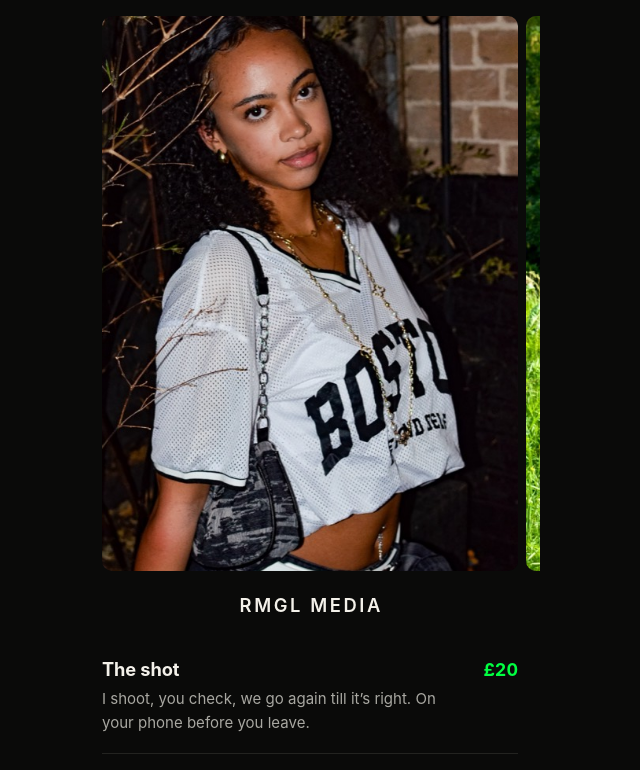
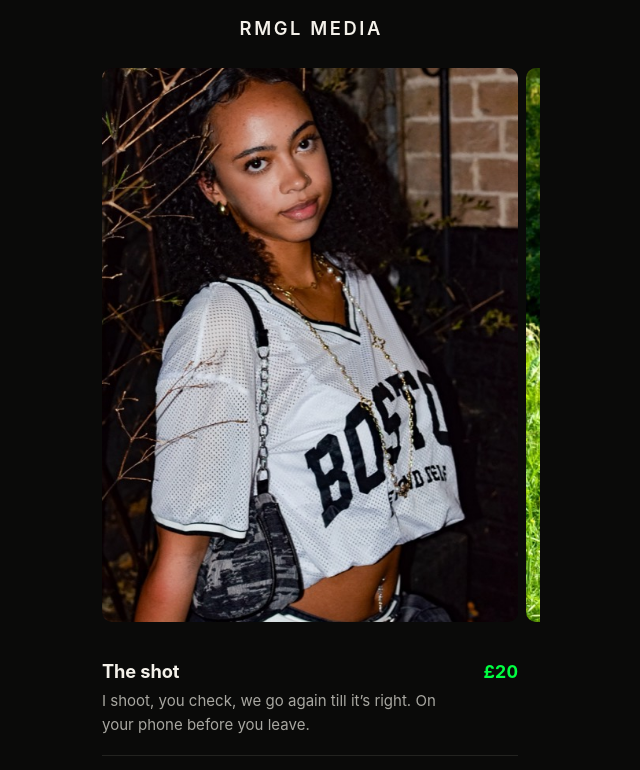
Before and after one commit to DreadPirateDuppie/gg-zip, a plain HTML site: page menu.html in a window 1280 px wide. Shown: the top 770 px of the page, without its empty margins (330-970 px from the left). Drawn offline with Linux system fonts and the light colour scheme.

Commit message:
Move RMGL Media title directly over the image carousel

```diff
--- a/menu.html
+++ b/menu.html
@@ -63,7 +63,7 @@
   .strip img.tall{object-fit:contain;background:var(--bg-2);border:1px solid var(--line)}
 
   .title-bar{
-    text-align:center;padding:18px 0 6px;
+    text-align:center;padding:16px 0 10px;
   }
   .title-bar h1{
     font-size:1.15rem;font-weight:600;letter-spacing:0.14em;text-indent:0.14em;text-transform:uppercase;
@@ -131,16 +131,16 @@
 </head>
 <body>
 
+<div class="title-bar wrap">
+  <h1>RMGL Media</h1>
+</div>
+
 <div class="strip">
   <img src="img/01.jpg" width="530" height="800" alt="">
   <img src="img/02.jpg" width="530" height="800" alt="">
   <img src="img/06.jpg" width="530" height="800" alt="">
   <img src="img/07.jpg" width="530" height="800" alt="">
   <img src="img/05.jpg" width="530" height="800" alt="">
-</div>
-
-<div class="title-bar wrap">
-  <h1>RMGL Media</h1>
 </div>
 
 <main class="wrap">
```
